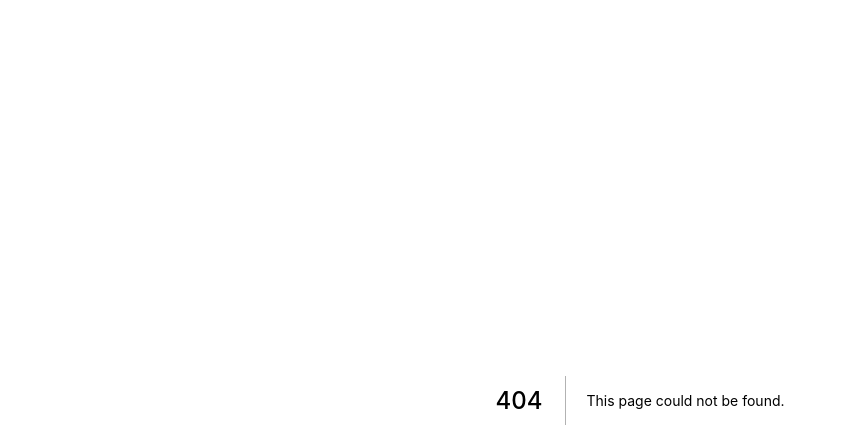
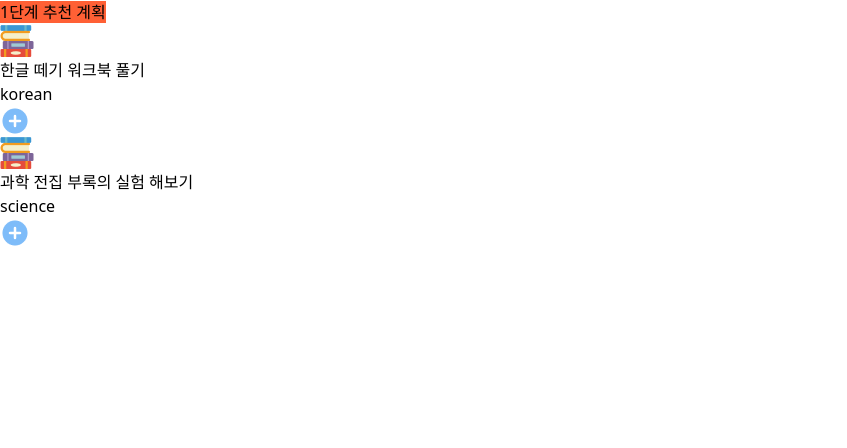
Before and after one commit to popsun412/mother_calendar, a Next.js app: page /test in a window 1280 px wide. Before the commit this address had no page. Shown: the top 448 px of the page, without its empty margins (0-847 px from the left). Built offline with nearby package versions, Linux system fonts and the light colour scheme.

Commit message:
sample page

```diff
--- /dev/null
+++ b/pages/test.jsx
@@ -0,0 +1,92 @@
+import axios from 'axios';
+import React, { useState } from 'react';
+
+const Test = () => {
+
+    const [name, setName] = useState('');
+    const [email, setEmail] = useState('');
+
+    const addStep1 = async(e) => {
+
+        debugger;
+        const param = {};
+
+        param.category = 1;
+        param.step = 1;
+
+        if (e.target.length > 0) {
+            for(let i=0; i<e.target.length; i++) {
+                const id = e.target[i].id;
+                param[id] = e.target[i].value;
+                console.log(id);
+            }
+        }
+        console.log(param);
+
+        e.preventDefault();
+
+        const res = await axios('http://localhost:4000/add/data', {
+            method: 'POST',
+            data: param,
+            headers: new Headers()
+        });
+
+        if(res.data) {
+            alert('데이터를 추가했습니다.')
+            window.location.reload();
+        }
+    }
+
+    const nameUpdate = (e) => {
+        setName(e.target.value);
+    }
+
+    const emailUpdate = (e) => {
+        setEmail(e.target.value);
+    }
+
+    const onChange = (e) => {
+        console.log(e.target);
+    }
+
+    return (
+        <div>
+            <header>
+
+            </header>
+            <form method='POST' onSubmit={addStep1}>
+                <div>
+                    <span className='rounded-md border border-solid bg5 text-white py-1.5 px-3'>1단계 추천 계획</span>
+                </div>
+                <div>
+                    <div className='flex items-center justify-between'>
+                        <div className='flex items-center'>
+                            <div><img src='/images/category1.png' /></div>
+                            <div>한글 떼기 워크북 풀기</div>
+                        </div>
+                        <div>
+                            <span className='none absolute opacity-0'>
+                                <input type='submit' id='korean' aria-hidden='false' className='box-border p-0' value='korean'/>
+                            </span>
+                            <span><img src='/images/ic_add_circle.png'/></span>
+                        </div>
+                    </div>
+                    <div className='flex items-center justify-between'>
+                        <div className='flex items-center'>
+                            <div><img src='/images/category1.png' /></div>
+                            <div>과학 전집 부록의 실험 해보기</div>
+                        </div>
+                        <div>
+                            <span className='none absolute opacity-0'>
+                                <input type='submit' id='science' aria-hidden='false' className='box-border p-0' value='science'/>
+                            </span>
+                            <span><img src='/images/ic_add_circle.png'/></span>
+                        </div>
+                    </div>
+                </div>
+            </form>
+        </div>
+    )
+}
+
+export default Test;
```
Also changed, not shown: 2 other files (tests, documents, lock files or other folders).
